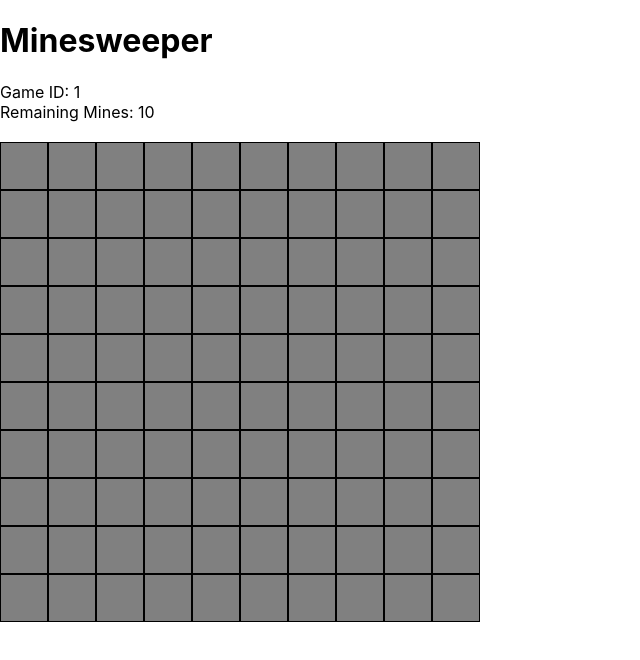
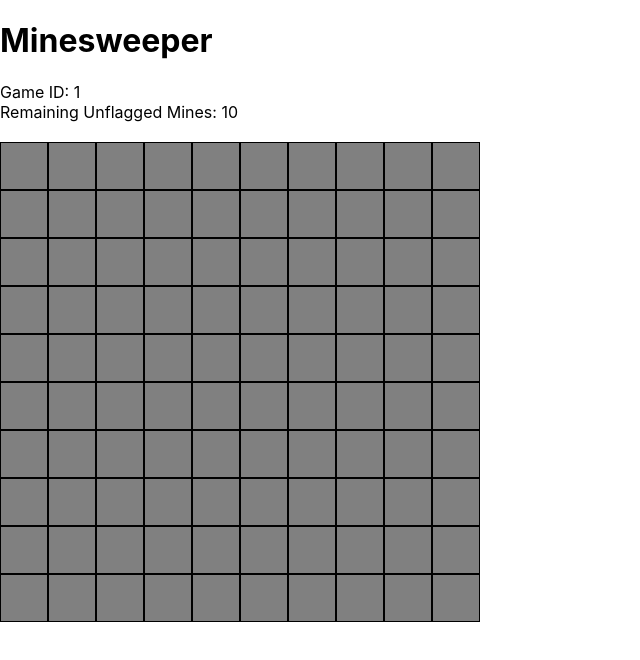
Before and after one commit to JacobTheEldest/minesweeper, a React (Create React App) app in the folder front-end/: page / in a window 1280 px wide. Shown: the top 660 px of the page, without its empty margins (0-640 px from the left). Built offline with nearby package versions, Linux system fonts and the light colour scheme.

Commit message:
Update mine count text for clarity

```diff
--- a/front-end/src/App.js
+++ b/front-end/src/App.js
@@ -49,7 +49,7 @@ function App() {
         <h1>Minesweeper</h1>
         Game ID: {gameId}
         <br />
-        Remaining Mines:{' '}
+        Remaining Unflagged Mines:{' '}
         {global.mines - attributeCount.flagged >= 0
           ? global.mines - attributeCount.flagged
           : 0}
```
